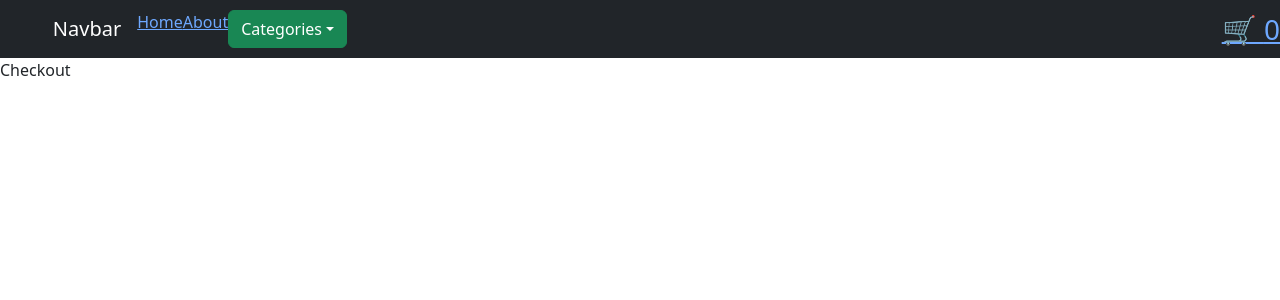
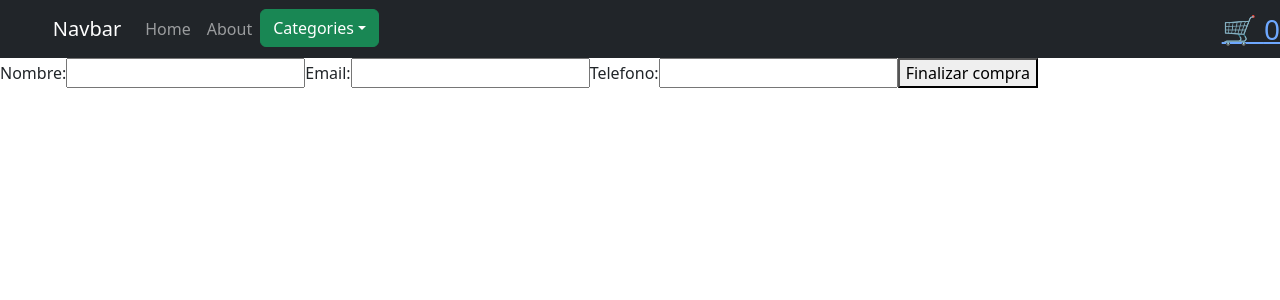
Before and after one commit to juliandebra/React-68635, a React (Vite) app: page /checkout in a window 1280 px wide. Shown: the top 300 px of the page. Built offline with nearby package versions, Linux system fonts and the light colour scheme.

Commit message:
Clase 10: Eventos

```diff
--- a/src/App.jsx
+++ b/src/App.jsx
@@ -4,6 +4,7 @@ import ItemDetailContainer from './pages/ItemDetailContainer'
 import Cart from './pages/Cart'
 import Checkout from './pages/Checkout'
 import About from './pages/About'
+import { useEffect } from 'react'
 
 function App() {
   return (
--- a/src/Components/Header/Header.jsx
+++ b/src/Components/Header/Header.jsx
@@ -12,9 +12,13 @@ const Header = () => {
         <Container>
           <Navbar.Brand href='#home'>Navbar</Navbar.Brand>
           <Nav className='me-auto'>
-            <Link to='/'>Home</Link>
+            <Link className='nav-link' to='/'>
+              Home
+            </Link>
 
-            <Link to='/about'>About</Link>
+            <Link className='nav-link' to='/about'>
+              About
+            </Link>
 
             <Dropdown>
               <Dropdown.Toggle variant='success' id='dropdown-basic'>
--- a/src/Components/Header/Header.module.css
+++ b/src/Components/Header/Header.module.css
@@ -1,4 +1,10 @@
 .cartWidget {
   color: white;
   font-size: 28px;
+  text-decoration: none;
 }
+.navLink {
+  margin: 10px;
+  text-decoration: none;
+  color: white;
+}
--- a/src/Components/ItemListContainer/Counter.jsx
+++ b/src/Components/ItemListContainer/Counter.jsx
@@ -8,7 +8,6 @@ const Counter = () => {
   const restar = () => {
     setContador(contador - 1)
   }
-
   return (
     <div className={styles.btnGrp}>
       <button onClick={restar}>-</button>
--- /dev/null
+++ b/src/Components/Loader/Loader.jsx
@@ -0,0 +1,7 @@
+import React from 'react'
+import styles from './Loader.module.css'
+const Loader = () => {
+  return <span className={styles.loader}></span>
+}
+
+export default Loader
--- /dev/null
+++ b/src/Components/Loader/Loader.module.css
@@ -0,0 +1,30 @@
+.loader {
+  width: 48px;
+  height: 48px;
+  border: 2px solid #000000;
+  border-radius: 50%;
+  display: inline-block;
+  position: relative;
+  box-sizing: border-box;
+  animation: rotation 1s linear infinite;
+}
+.loader::after {
+  content: '';
+  box-sizing: border-box;
+  position: absolute;
+  left: 50%;
+  top: 0;
+  background: #ff3d00;
+  width: 3px;
+  height: 24px;
+  transform: translateX(-50%);
+}
+
+@keyframes rotation {
+  0% {
+    transform: rotate(0deg);
+  }
+  100% {
+    transform: rotate(360deg);
+  }
+}
--- /dev/null
+++ b/src/helpers/validations.js
@@ -0,0 +1,3 @@
+export const validateName = name => {
+  return name.length > 3
+}
--- a/src/pages/Checkout.jsx
+++ b/src/pages/Checkout.jsx
@@ -1,7 +1,76 @@
-import React from 'react'
+import React, { useState } from 'react'
+import { validateName } from '../helpers/validations'
 
 const Checkout = () => {
-  return <div>Checkout</div>
+  const [user, setUser] = useState({
+    name: '',
+    email: '',
+    tel: '',
+  })
+
+  console.log('user', user)
+
+  const handleChange = event => {
+    setUser({ ...user, [event.target.name]: event.target.value })
+  }
+
+  const handleSubmit = event => {
+    event.preventDefault()
+    const regexEmail = /^[\w-\.]+@([\w-]+\.)+[\w-]{2,4}$/
+    //Validaciones
+    if (validateName(user.name) && regexEmail.test(user.email)) {
+      alert('Compra finalizada')
+      // Envio a firebase
+      // Datos de usuario
+      // Total de compra
+      // Items del carrito
+      //
+    } else {
+      alert('Campos invalidos')
+    }
+  }
+
+  return (
+    <div>
+      <form onSubmit={handleSubmit}>
+        <label>Nombre: </label>
+        <input
+          type='text'
+          name='name'
+          value={user.name}
+          onChange={handleChange}
+        />
+        <label>Email: </label>
+        <input
+          type='email'
+          name='email'
+          value={user.email}
+          onChange={handleChange}
+        />
+        <label>Telefono: </label>
+        <input
+          type='number'
+          name='tel'
+          value={user.tel}
+          onChange={handleChange}
+        />
+        <button>Finalizar compra</button>
+      </form>
+
+      {/* <h3>Nombre: {user.name}</h3>
+      <h3>Email: {user.email}</h3>
+      <h3>Telefono: {user.tel}</h3> */}
+    </div>
+  )
 }
 
 export default Checkout
+
+//Como se trabaja en JS vanilla
+// const form = document.querySelector('form')
+
+// form.addEventListener('submit', () => {
+//   const name = document.getElementById('input-name').value
+
+//   //Envio mi info a  una api
+// })
--- a/src/pages/ItemDetailContainer.jsx
+++ b/src/pages/ItemDetailContainer.jsx
@@ -1,8 +1,9 @@
 import React, { useEffect, useState } from 'react'
 import { useParams } from 'react-router-dom'
+import Loader from '../Components/Loader/Loader'
 
 const ItemDetailContainer = () => {
-  const [producto, setProducto] = useState({})
+  const [producto, setProducto] = useState(null)
   const { id } = useParams()
   console.log(id)
   const url = 'https://fakestoreapi.com/products/' + id
@@ -13,14 +14,19 @@ const ItemDetailContainer = () => {
       .then(data => {
         setProducto(data)
         console.log(data)
+        setTimeout(() => {
+          setLoading(false)
+        }, 1000)
       })
   }, [])
 
   return (
     <div>
-      <img src={producto.image} alt='' width={200} />
-      <h2>{producto.title}</h2>
-      <p>{producto.description}</p>
+      <>
+        <img src={producto.image} alt='' width={200} />
+        <h2>{producto.title}</h2>
+        <p>{producto.description}</p>
+      </>
     </div>
   )
 }
--- a/src/pages/ItemListContainer.jsx
+++ b/src/pages/ItemListContainer.jsx
@@ -4,30 +4,28 @@ import { useParams } from 'react-router-dom'
 
 const ItemListContainer = () => {
   const [productos, setProductos] = useState([])
-  const [categoria, setCategoria] = useState('')
-  console.log(productos)
   const { category } = useParams()
-  console.log(category)
+
   useEffect(() => {
+    console.log('Esto se ejecuta cada vez que category se modifica')
     fetch('https://fakestoreapi.com/products')
       .then(response => response.json())
       .then(data => {
         console.log(data)
-        setProductos(data)
+        setProductos(
+          category
+            ? data.filter(prod => prod.category.includes(category))
+            : data
+        )
       })
       .catch(err => {
         console.log(err)
       })
-  }, [])
-  //Falta hacer filtro por categoría
-  const filteredList = category
-    ? productos.filter(prod => prod.category.includes(category))
-    : productos
+  }, [category])
 
-  console.log(' filteredList', filteredList)
   return (
     <div>
-      <ItemList productos={filteredList} />
+      <ItemList productos={productos} />
     </div>
   )
 }
```
